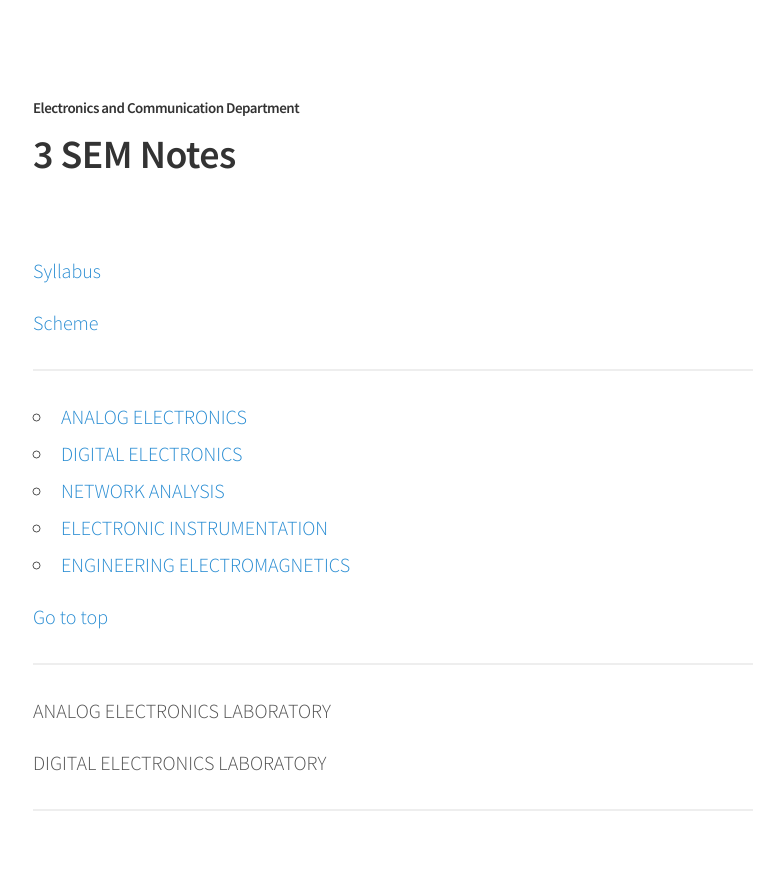
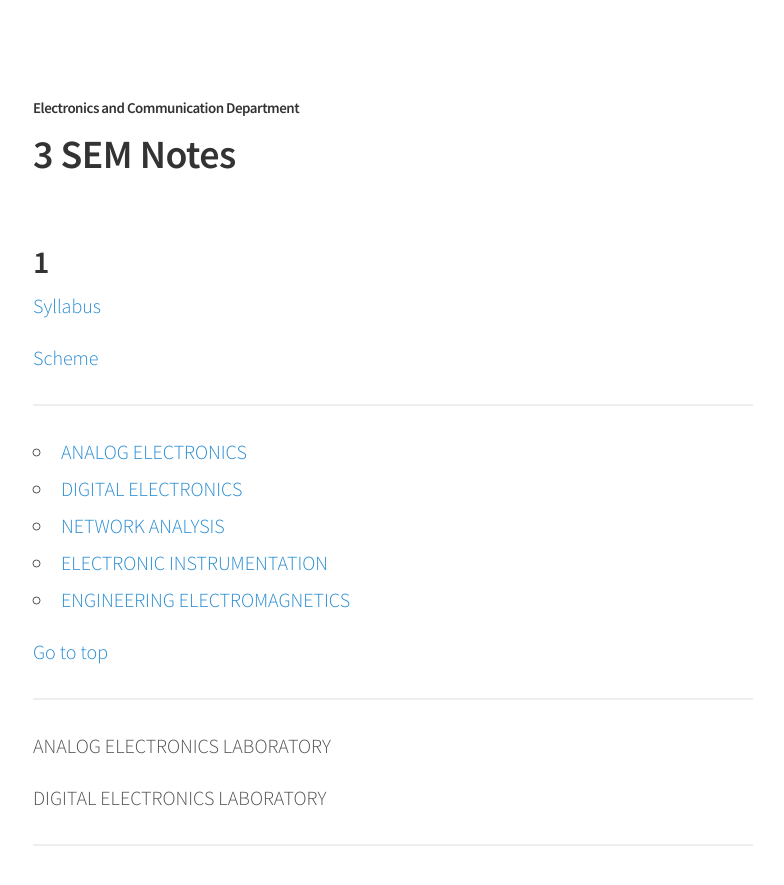
Before and after one commit to YoguBellad/TestGithub, a Jekyll site: the page built from _posts/2016-10-06-3.md, in a window 1280 px wide and 900 px high. Shown: the top 885 px of the window, without its empty margins (247-1031 px from the left). Built offline with Jekyll 4.4.1, drawn with Linux system fonts in a browser that asks for light colours.

Commit message:
go top2.2

```diff
--- a/_posts/2016-10-06-3.md
+++ b/_posts/2016-10-06-3.md
@@ -3,7 +3,7 @@
 ---
 
 
-<h2 id="top"></h2>
+<h2 id="top">1</h2>
 <a target="_blank" href="https://drive.google.com/file/d/0B9cqMjKT9M-dNFk0OXBEWUwzbzA/view?usp=sharing">Syllabus</a>
 
 <a target="_blank" href="https://drive.google.com/open?id=0B9cqMjKT9M-dcXdjRjZMSlNsTkE">Scheme</a>
```
